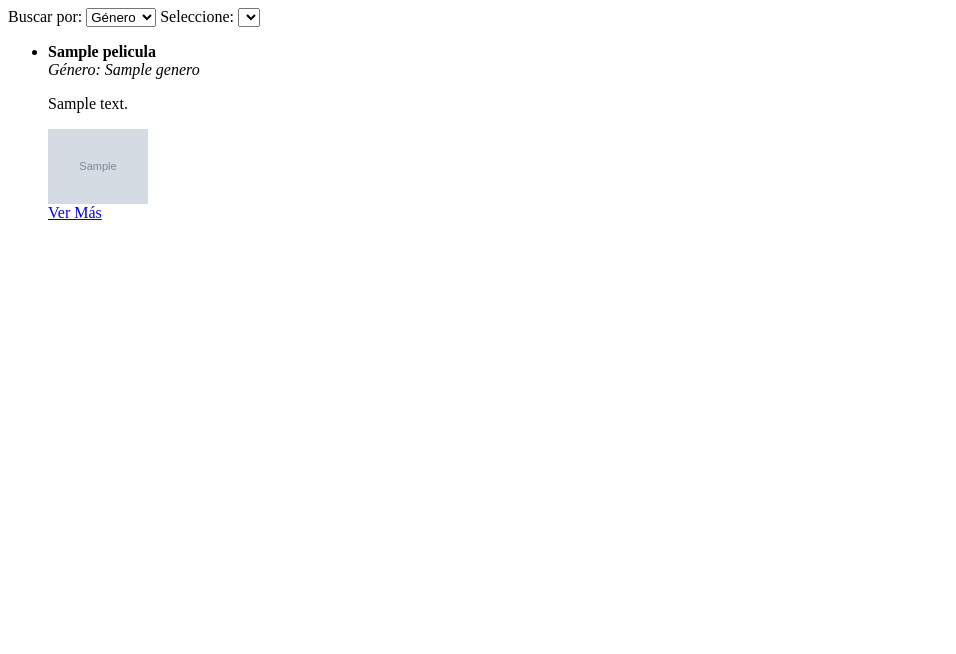
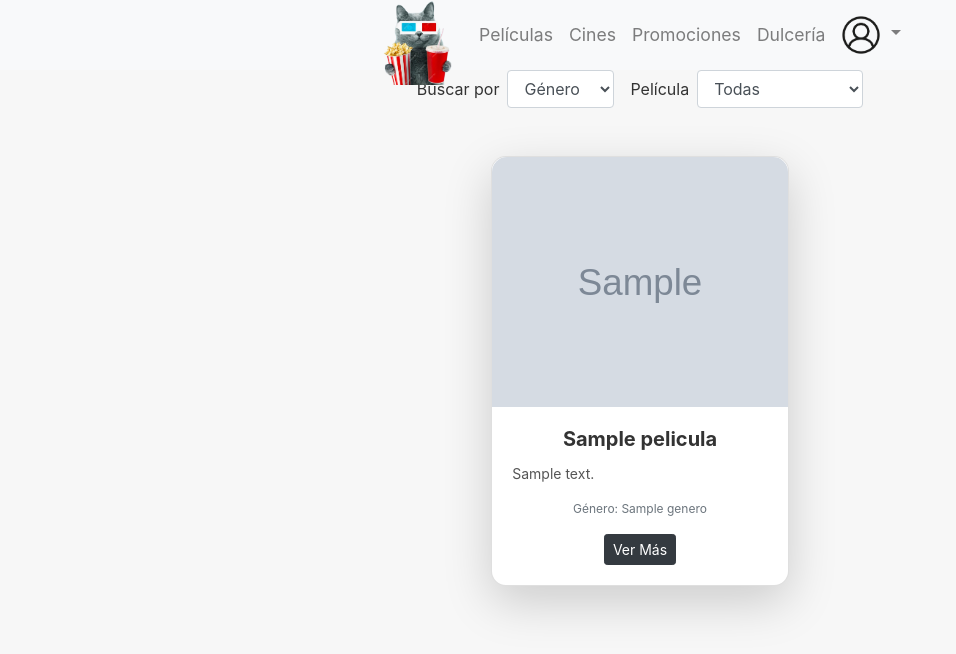
Before and after one commit to gmarcoDev/Proyecto_Algoritmos, a Flask app: template app/templates/peliculas.html in a window 1280 px wide. Shown: the top 654 px of the page, without its empty margins (0-956 px from the left). Run offline with Flask 3, Linux system fonts and the light colour scheme; the template is opened without the code that fills it: most values are stand-ins (such as "Sample title", 1, 10 or a date in 2020); grey boxes marked "Sample" are stand-in pictures; lists and menus that the app fills with data are empty; some libraries are stand-ins or nearby versions.

Commit message:
Update peliculas.html

```diff
--- a/app/templates/peliculas.html
+++ b/app/templates/peliculas.html
@@ -1,45 +1,126 @@
-<form method="POST" action="/peliculas">
-    <label for="tipo_busqueda">Buscar por:</label>
-    <select name="tipo_busqueda" id="tipo_busqueda" onchange="this.form.submit()">
+<!DOCTYPE html>
+<html lang="es">
+<head>
+  <meta charset="UTF-8" />
+  <meta name="viewport" content="width=device-width, initial-scale=1" />
+  <title>Películas</title>
+  <link rel="stylesheet" href="{{ url_for('static', filename='css/styles.css') }}" />
+  <link rel="stylesheet" href="https://maxcdn.bootstrapcdn.com/bootstrap/4.5.2/css/bootstrap.min.css" />
+</head>
+<body style="background-color: #f7f7f7;">
+ <!-- Navbar -->
+<nav class="navbar navbar-expand-lg navbar-light bg-light">
+    <div class="container-fluid d-flex justify-content-between">
+        <!-- Botón para mostrar el menú en pantallas pequeñas -->
+        <button class="navbar-toggler" type="button" data-toggle="collapse" data-target="#navbarNav" aria-controls="navbarNav" aria-expanded="false" aria-label="Toggle navigation">
+            <span class="navbar-toggler-icon"></span>
+        </button>
+
+        <!-- Menú de navegación centrado -->
+        <div class="collapse navbar-collapse justify-content-center" id="navbarNav">
+            <ul class="navbar-nav">
+                <a class="navbar-brand" href="/">
+                    <img src="{{ url_for('static', filename='images/logo2.png') }}" alt="Logo CineDB" style="height: 100px; width: auto;">
+                </a>
+                <li class="nav-item">
+                    <a class="nav-link" href="/peliculas">Películas</a>
+                </li>
+                <li class="nav-item">
+                    <a class="nav-link" href="/cines">Cines</a>
+                </li>
+                <li class="nav-item">
+                    <a class="nav-link" href="#promociones">Promociones</a>
+                </li>
+                <li class="nav-item">
+                    <a class="nav-link" href="/dulceria">Dulcería</a>
+                </li>
+                <li class="nav-item dropdown">
+                    <a class="nav-link dropdown-toggle" href="#" id="navbarDropdown" role="button" data-toggle="dropdown" aria-haspopup="true" aria-expanded="false">
+                        <img src="{{ url_for('static', filename='images/user.png') }}" alt="Logo" style="height: 40px; width: auto;">
+                    </a>
+                    <div class="dropdown-menu" aria-labelledby="navbarDropdown">
+                        <a class="dropdown-item" href="/login">Iniciar sesión</a>
+                        <a class="dropdown-item" href="/registrarse">Registrarse</a>
+                    </div>
+                </li>
+            </ul>
+        </div>
+    </div>
+</nav>
+
+    <!-- Formulario para filtrar -->
+    <form method="POST" action="/peliculas" class="form-inline justify-content-center mb-5" id="formFiltro">
+      <div class="form-group mx-2">
+        <label for="tipo_busqueda" class="mr-2" style="color: #333;">Buscar por</label>
+        <select id="tipo_busqueda" name="tipo_busqueda" class="form-control">
           <option value="genero" {% if tipo_busqueda == 'genero' %}selected{% endif %}>Género</option>
           <option value="nombre" {% if tipo_busqueda == 'nombre' %}selected{% endif %}>Nombre</option>
         </select>
+      </div>
 
-    <label for="busqueda">Seleccione:</label>
-    <select name="busqueda" id="busqueda" onchange="this.form.submit()" required>
+      <div class="form-group mx-2">
         {% if tipo_busqueda == 'genero' %}
-            <option value="" disabled selected>Seleccione un género</option>
+          <label for="busqueda" class="mr-2" style="color: #333;">Categoría</label>
+          <select id="busqueda" name="busqueda" class="form-control">
+            <option value="" {% if not busqueda_seleccionada %}selected{% endif %}>Todas</option>
             {% for genero in generos %}
               <option value="{{ genero[1] }}" {% if busqueda_seleccionada == genero[1] %}selected{% endif %}>{{ genero[1] }}</option>
             {% endfor %}
-        {% elif tipo_busqueda == 'nombre' %}
-            <option value="" disabled selected>Seleccione una película</option>
+          </select>
+        {% else %}
+          <label for="busqueda" class="mr-2" style="color: #333;">Película</label>
+          <select id="busqueda" name="busqueda" class="form-control">
+            <option value="Todas" {% if busqueda_seleccionada == 'Todas' %}selected{% endif %}>Todas</option>
             {% for pelicula in peliculas_desplegable %}
-                <option value="{{ pelicula.titulo }}" {% if busqueda_seleccionada == pelicula.titulo %}selected{% endif %}>{{ pelicula.titulo }}</option>
+              <option value="{{ pelicula['titulo'] }}" {% if busqueda_seleccionada == pelicula['titulo'] %}selected{% endif %}>{{ pelicula['titulo'] }}</option>
             {% endfor %}
+          </select>
         {% endif %}
-    </select>
-
-    <noscript>
-        <button type="submit">Buscar</button>
-    </noscript>
+      </div>
     </form>
 
-<!-- Mostrar resultados -->
-<div>
+    <!-- Mostrar películas -->
+    <div class="row justify-content-center mt-4">
       {% if resultados %}
-        <ul>
         {% for pelicula in resultados %}
-            <li>
-                <strong>{{ pelicula.titulo }}</strong><br>
-                <em>Género: {{ pelicula.genero }}</em><br>
-                <p>{{ pelicula.descripcion }}</p>
-                <img src="{{ url_for('static', filename='images/' + pelicula.imagen) }}" alt="{{ pelicula.titulo }}" style="width: 100px;"><br>
-                <a href="{{ url_for('ver_pelicula', indice=pelicula.indice) }}">Ver Más</a>
-            </li>
+          <div class="col-md-3 mb-4">
+            <div class="card shadow-lg" style="border-radius: 15px; background-color: #fff;">
+              <img src="{{ url_for('static', filename='images/' + pelicula['imagen']) }}" class="card-img-top" alt="{{ pelicula['titulo'] }}" style="height: 250px; object-fit: cover; border-radius: 15px 15px 0 0;">
+              <div class="card-body">
+                <h5 class="card-title text-center" style="font-weight: bold; color: #333;">{{ pelicula['titulo'] }}</h5>
+                <p class="card-text" style="text-align: justify; color: #555; font-size: 14px;">{{ pelicula['descripcion'] | truncate(150) }}</p>
+                <p class="text-center text-muted" style="font-size: 12px;">Género: {{ pelicula['genero'] }}</p>
+                <div class="text-center">
+                  <a href="#" class="btn btn-dark btn-sm" style="transition: background-color 0.3s;">Ver Más</a>
+                </div>
+              </div>
+            </div>
+          </div>
         {% endfor %}
-        </ul>
       {% else %}
-        <p>No se encontraron resultados.</p>
+        <p class="text-center" style="font-size: 18px; color: #555;">No se encontraron resultados.</p>
       {% endif %}
     </div>
+  </div>
+
+  <script src="https://code.jquery.com/jquery-3.5.1.slim.min.js"></script>
+  <script src="https://cdn.jsdelivr.net/npm/@popperjs/core@2.9.1/dist/umd/popper.min.js"></script>
+  <script src="https://maxcdn.bootstrapcdn.com/bootstrap/4.5.2/js/bootstrap.min.js"></script>
+
+  <script>
+    // Cuando cambie el filtro tipo_busqueda, limpiar y enviar el formulario
+    document.getElementById('tipo_busqueda').addEventListener('change', function() {
+      const busqueda = document.getElementById('busqueda');
+      if(busqueda){
+        busqueda.selectedIndex = 0;  // Seleccionar "Todas" o vacío
+      }
+      document.getElementById('formFiltro').submit();
+    });
+
+    // También enviar el formulario automáticamente al cambiar busqueda
+    document.getElementById('busqueda').addEventListener('change', function() {
+      document.getElementById('formFiltro').submit();
+    });
+  </script>
+</body>
+</html>
```
Lines whose indentation alone changed are shown as unchanged.
